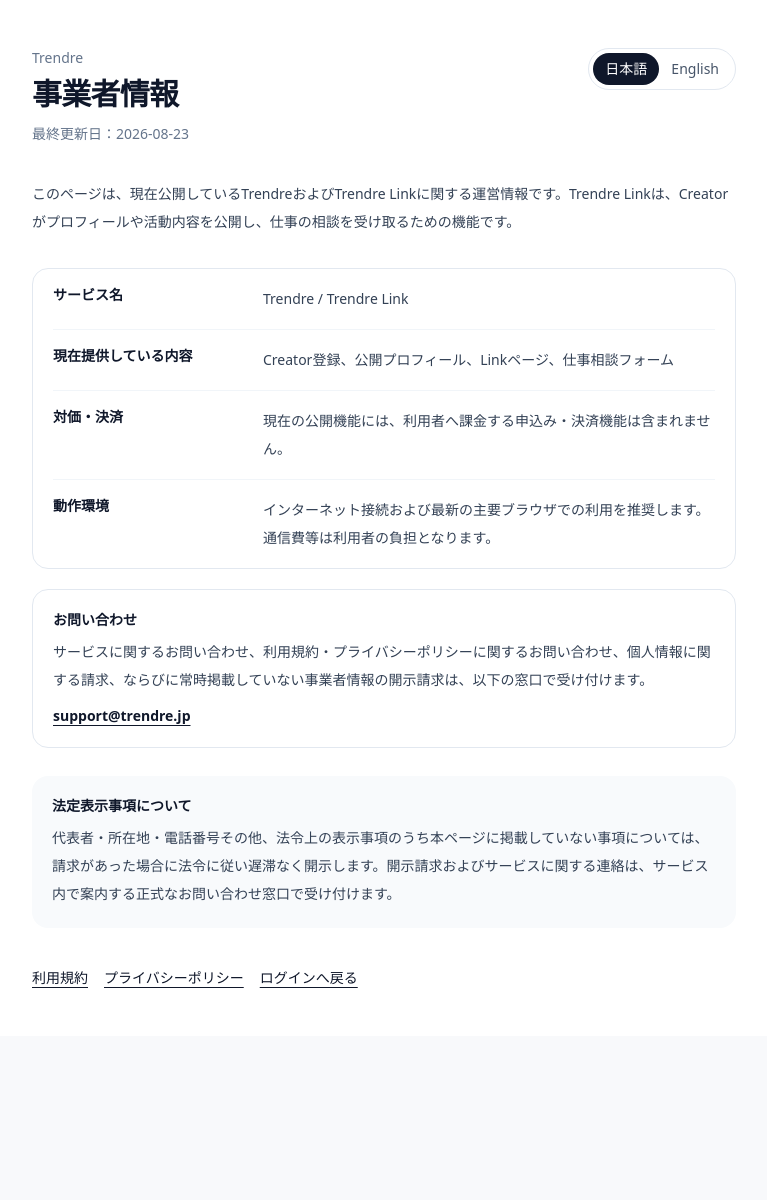
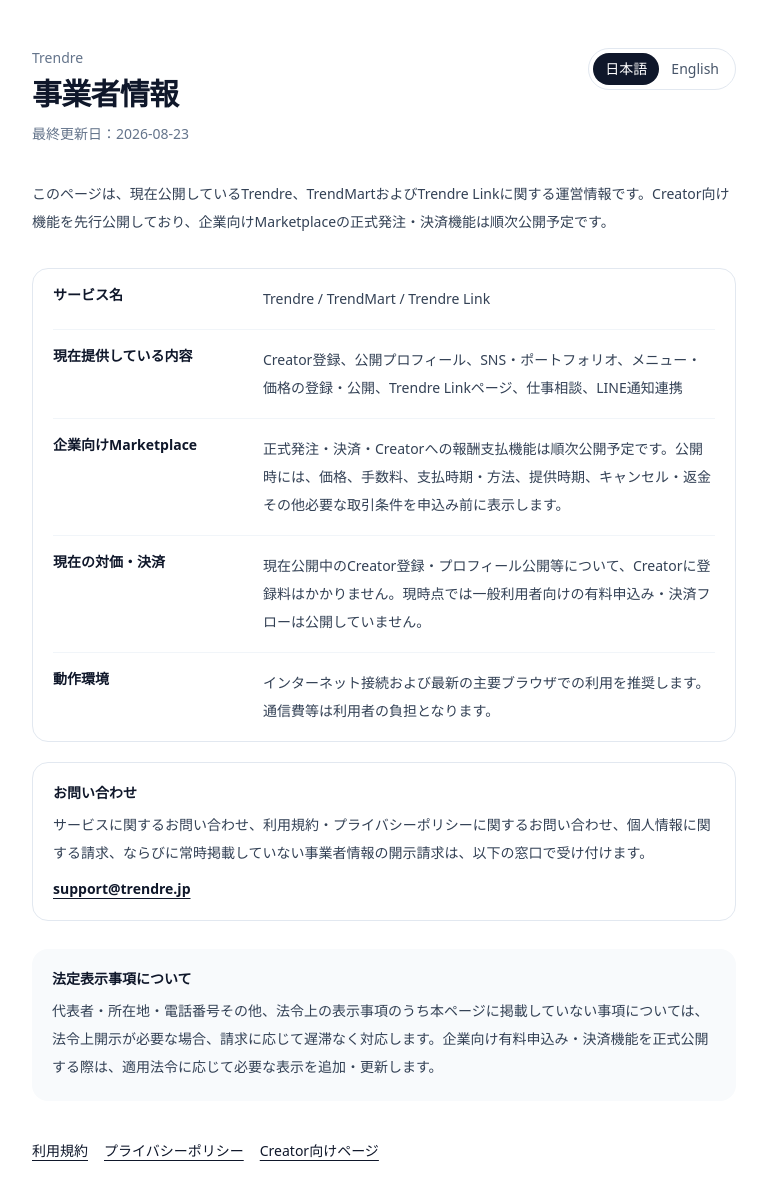
Before and after one commit to Annalisa0625/pearpop-clone, a Next.js app: page /legal in a window 1280 px wide. Shown: the top 1200 px of the page, without its empty margins (256-1023 px from the left). Before the commit the page ends 1036 px from the top, so only its background shows below. Built offline with nearby package versions, Linux system fonts and the light colour scheme.

Commit message:
docs(legal): align business information with creator launch

```diff
--- a/app/legal/page.tsx
+++ b/app/legal/page.tsx
@@ -9,40 +9,92 @@ const UPDATED_AT = LEGAL_UPDATED_AT;
 
 const copy = {
   ja: {
-    eyebrow: "Trendre", title: "事業者情報", updated: `最終更新日：${UPDATED_AT}`,
-    intro: "このページは、現在公開しているTrendreおよびTrendre Linkに関する運営情報です。Trendre Linkは、Creatorがプロフィールや活動内容を公開し、仕事の相談を受け取るための機能です。",
+    eyebrow: "Trendre",
+    title: "事業者情報",
+    updated: `最終更新日：${UPDATED_AT}`,
+    intro:
+      "このページは、現在公開しているTrendre、TrendMartおよびTrendre Linkに関する運営情報です。Creator向け機能を先行公開しており、企業向けMarketplaceの正式発注・決済機能は順次公開予定です。",
     rows: [
-      ["サービス名", "Trendre / Trendre Link"],
-      ["現在提供している内容", "Creator登録、公開プロフィール、Linkページ、仕事相談フォーム"],
-      ["対価・決済", "現在の公開機能には、利用者へ課金する申込み・決済機能は含まれません。"],
+      ["サービス名", "Trendre / TrendMart / Trendre Link"],
+      ["現在提供している内容", "Creator登録、公開プロフィール、SNS・ポートフォリオ、メニュー・価格の登録・公開、Trendre Linkページ、仕事相談、LINE通知連携"],
+      ["企業向けMarketplace", "正式発注・決済・Creatorへの報酬支払機能は順次公開予定です。公開時には、価格、手数料、支払時期・方法、提供時期、キャンセル・返金その他必要な取引条件を申込み前に表示します。"],
+      ["現在の対価・決済", "現在公開中のCreator登録・プロフィール公開等について、Creatorに登録料はかかりません。現時点では一般利用者向けの有料申込み・決済フローは公開していません。"],
       ["動作環境", "インターネット接続および最新の主要ブラウザでの利用を推奨します。通信費等は利用者の負担となります。"],
     ],
-    disclosure: "代表者・所在地・電話番号その他、法令上の表示事項のうち本ページに掲載していない事項については、請求があった場合に法令に従い遅滞なく開示します。開示請求およびサービスに関する連絡は、サービス内で案内する正式なお問い合わせ窓口で受け付けます。",
-    links: ["利用規約", "プライバシーポリシー", "ログインへ戻る"],
+    disclosure:
+      "代表者・所在地・電話番号その他、法令上の表示事項のうち本ページに掲載していない事項については、法令上開示が必要な場合、請求に応じて遅滞なく対応します。企業向け有料申込み・決済機能を正式公開する際は、適用法令に応じて必要な表示を追加・更新します。",
+    links: ["利用規約", "プライバシーポリシー", "Creator向けページ"],
   },
   en: {
-    eyebrow: "Trendre", title: "Business information", updated: `Last updated: ${UPDATED_AT}`,
-    intro: "This page describes the operator information for the currently available Trendre and Trendre Link services. Trendre Link lets creators publish a profile and receive work inquiries.",
+    eyebrow: "Trendre",
+    title: "Business information",
+    updated: `Last updated: ${UPDATED_AT}`,
+    intro:
+      "This page describes operator information for Trendre, TrendMart, and Trendre Link. Creator-side features are currently available first, while formal Marketplace ordering and payment features for brands will be released in stages.",
     rows: [
-      ["Service", "Trendre / Trendre Link"],
-      ["Currently available features", "Creator registration, public profiles, Link pages, and work inquiry forms"],
-      ["Fees and payments", "The currently available public features do not include a paid application or payment flow for users."],
+      ["Service", "Trendre / TrendMart / Trendre Link"],
+      ["Currently available features", "Creator registration, public profiles, social accounts and portfolios, menu and price publishing, Trendre Link pages, work inquiries, and LINE notification linking"],
+      ["Brand Marketplace", "Formal ordering, payment, and creator payout features will be released in stages. Before launch, applicable prices, fees, payment timing and methods, delivery timing, cancellation and refund rules, and other required transaction terms will be shown before an order is placed."],
+      ["Current fees and payments", "Creator registration and currently available creator-profile features are free for creators. A general paid ordering or payment flow is not currently open to users."],
       ["Environment", "An internet connection and a current major browser are recommended. Users are responsible for their own connectivity costs."],
     ],
-    disclosure: "Representative, address, telephone number, and other statutory information not shown on this page will be disclosed without delay in accordance with applicable law upon request. Requests for disclosure and service-related contact are accepted through the official contact channel announced in the Service.",
-    links: ["Terms of Service", "Privacy Policy", "Back to login"],
+    disclosure:
+      "Representative, address, telephone number, and other statutory information not continuously shown on this page will be provided without delay when disclosure is required by applicable law. When paid ordering and payment features are formally launched, required legal disclosures will be added or updated as appropriate.",
+    links: ["Terms of Service", "Privacy Policy", "For Creators"],
   },
 } as const;
 
 export default function LegalPage() {
   const [lang, setLang] = useState<Lang>("ja");
   const t = copy[lang];
-  return <main className="min-h-screen bg-white text-slate-900"><div className="mx-auto max-w-3xl px-6 py-12 md:px-8">
-    <header className="mb-9 flex flex-wrap items-start justify-between gap-5"><div><p className="text-sm font-medium text-slate-500">{t.eyebrow}</p><h1 className="mt-2 text-3xl font-bold tracking-tight">{t.title}</h1><p className="mt-3 text-sm text-slate-500">{t.updated}</p></div><div className="inline-flex rounded-full border border-slate-200 p-1"><button type="button" onClick={() => setLang("ja")} className={`rounded-full px-3 py-1.5 text-sm ${lang === "ja" ? "bg-slate-900 text-white" : "text-slate-600"}`}>日本語</button><button type="button" onClick={() => setLang("en")} className={`rounded-full px-3 py-1.5 text-sm ${lang === "en" ? "bg-slate-900 text-white" : "text-slate-600"}`}>English</button></div></header>
-    <p className="text-sm leading-7 text-slate-700">{t.intro}</p>
-    <dl className="mt-8 divide-y divide-slate-100 rounded-2xl border border-slate-200 px-5">{t.rows.map(([label, value]) => <div key={label} className="grid gap-1 py-4 sm:grid-cols-[190px_1fr] sm:gap-5"><dt className="text-sm font-semibold">{label}</dt><dd className="text-sm leading-7 text-slate-700">{value}</dd></div>)}</dl>
-    <section className="mt-5 rounded-2xl border border-slate-200 p-5"><h2 className="text-sm font-semibold">{lang === "ja" ? "お問い合わせ" : "Contact"}</h2><p className="mt-2 text-sm leading-7 text-slate-700">{lang === "ja" ? "サービスに関するお問い合わせ、利用規約・プライバシーポリシーに関するお問い合わせ、個人情報に関する請求、ならびに常時掲載していない事業者情報の開示請求は、以下の窓口で受け付けます。" : "For service support, questions about these Terms or the Privacy Policy, personal-information requests, and requests for statutory business information not continuously displayed on this page, please contact:"}</p><a href={`mailto:${SUPPORT_EMAIL}`} className="mt-3 inline-block text-sm font-semibold underline underline-offset-4">{SUPPORT_EMAIL}</a></section>
-    <section className="mt-7 rounded-2xl bg-slate-50 p-5"><h2 className="text-sm font-semibold">{lang === "ja" ? "法定表示事項について" : "Statutory information"}</h2><p className="mt-2 text-sm leading-7 text-slate-700">{t.disclosure}</p></section>
-    <nav className="mt-10 flex flex-wrap gap-4 text-sm"><Link href="/terms" className="underline underline-offset-4">{t.links[0]}</Link><Link href="/privacy" className="underline underline-offset-4">{t.links[1]}</Link><Link href="/login" className="underline underline-offset-4">{t.links[2]}</Link></nav>
-  </div></main>;
+
+  return (
+    <main className="min-h-screen bg-white text-slate-900">
+      <div className="mx-auto max-w-3xl px-6 py-12 md:px-8">
+        <header className="mb-9 flex flex-wrap items-start justify-between gap-5">
+          <div>
+            <p className="text-sm font-medium text-slate-500">{t.eyebrow}</p>
+            <h1 className="mt-2 text-3xl font-bold tracking-tight">{t.title}</h1>
+            <p className="mt-3 text-sm text-slate-500">{t.updated}</p>
+          </div>
+          <div className="inline-flex rounded-full border border-slate-200 p-1">
+            <button type="button" onClick={() => setLang("ja")} className={`rounded-full px-3 py-1.5 text-sm ${lang === "ja" ? "bg-slate-900 text-white" : "text-slate-600"}`}>日本語</button>
+            <button type="button" onClick={() => setLang("en")} className={`rounded-full px-3 py-1.5 text-sm ${lang === "en" ? "bg-slate-900 text-white" : "text-slate-600"}`}>English</button>
+          </div>
+        </header>
+
+        <p className="text-sm leading-7 text-slate-700">{t.intro}</p>
+
+        <dl className="mt-8 divide-y divide-slate-100 rounded-2xl border border-slate-200 px-5">
+          {t.rows.map(([label, value]) => (
+            <div key={label} className="grid gap-1 py-4 sm:grid-cols-[190px_1fr] sm:gap-5">
+              <dt className="text-sm font-semibold">{label}</dt>
+              <dd className="text-sm leading-7 text-slate-700">{value}</dd>
+            </div>
+          ))}
+        </dl>
+
+        <section className="mt-5 rounded-2xl border border-slate-200 p-5">
+          <h2 className="text-sm font-semibold">{lang === "ja" ? "お問い合わせ" : "Contact"}</h2>
+          <p className="mt-2 text-sm leading-7 text-slate-700">
+            {lang === "ja"
+              ? "サービスに関するお問い合わせ、利用規約・プライバシーポリシーに関するお問い合わせ、個人情報に関する請求、ならびに常時掲載していない事業者情報の開示請求は、以下の窓口で受け付けます。"
+              : "For service support, questions about the Terms or Privacy Policy, personal-information requests, and requests for statutory business information not continuously displayed on this page, please contact:"}
+          </p>
+          <a href={`mailto:${SUPPORT_EMAIL}`} className="mt-3 inline-block text-sm font-semibold underline underline-offset-4">{SUPPORT_EMAIL}</a>
+        </section>
+
+        <section className="mt-7 rounded-2xl bg-slate-50 p-5">
+          <h2 className="text-sm font-semibold">{lang === "ja" ? "法定表示事項について" : "Statutory information"}</h2>
+          <p className="mt-2 text-sm leading-7 text-slate-700">{t.disclosure}</p>
+        </section>
+
+        <nav className="mt-10 flex flex-wrap gap-4 text-sm">
+          <Link href="/terms" className="underline underline-offset-4">{t.links[0]}</Link>
+          <Link href="/privacy" className="underline underline-offset-4">{t.links[1]}</Link>
+          <Link href="/for-creators" className="underline underline-offset-4">{t.links[2]}</Link>
+        </nav>
+      </div>
+    </main>
+  );
 }
```
